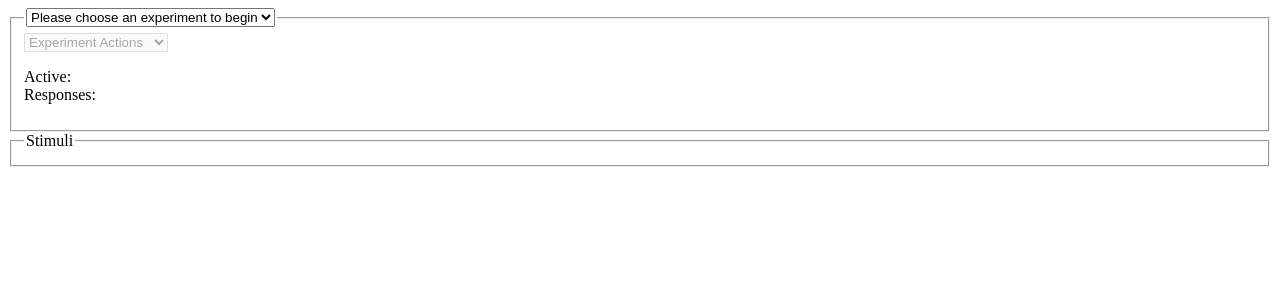
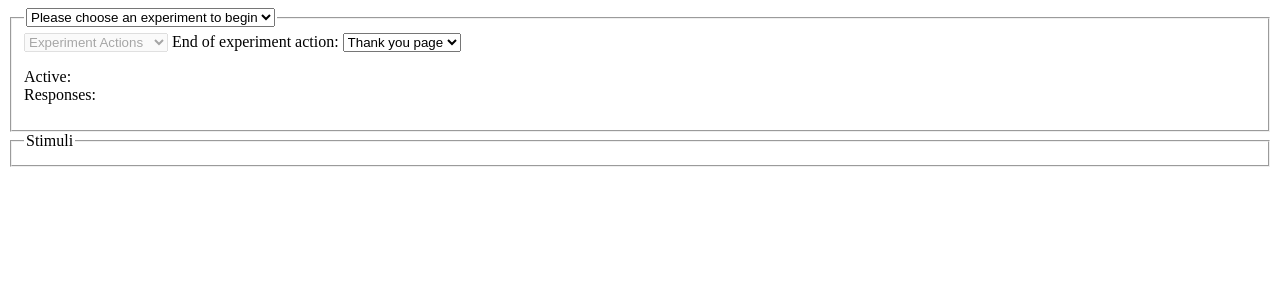
Before and after one commit to stephens2424/Web-IAT, a PHP site: page /stimuliManager.php in a window 1280 px wide. Shown: the top 300 px of the page. Run offline with PHP 8.4, Linux system fonts and the light colour scheme; data comes from the database, SQL or seed files in the repository; some libraries are stand-ins or nearby versions.

Commit message:
added select box to add options to change end of experiment action

```diff
--- a/SQLVersionControl/vc.sql
+++ b/SQLVersionControl/vc.sql
@@ -165,4 +165,4 @@ UNLOCK TABLES;
 /*!40101 SET COLLATION_CONNECTION=@OLD_COLLATION_CONNECTION */;
 /*!40111 SET SQL_NOTES=@OLD_SQL_NOTES */;
 
--- Dump completed on 2011-01-26 22:41:18
+-- Dump completed on 2011-01-27  0:18:47
--- a/stimuliManager.php
+++ b/stimuliManager.php
@@ -575,6 +575,26 @@
             }
         }
       }
+      function handle_end_of_experiment_change() {
+        switch ($('#end_of_experiment_selector').attr('selectedIndex')) {
+          case 0: {
+              $('#end_of_experiment_zone').text("");
+              break;
+          }
+          case 1: {
+              $('#end_of_experiment_zone').text("This option not yet implemented. Will default to Thank You page");
+              break;
+          }
+          case 2: {
+              $('#end_of_experiment_zone').text("This option not yet implemented. Will default to Thank You page");
+              break;
+          }
+          case 3: {
+              $('#end_of_experiment_zone').text("This option not yet implemented. Will default to Thank You page");
+              break;
+          }
+        }
+      }
     </script>
     <style type="text/css">
       .hidden {
@@ -636,6 +656,13 @@
         <option>Rename Experiment</option>
         <option>Delete Experiment</option>
       </select>
+      End of experiment action:
+      <select id="end_of_experiment_selector" onchange="handle_end_of_experiment_change()">
+        <option>Thank you page</option>
+        <option>Link to Qualtrics</option>
+        <option>Upload Page</option>
+        <option>Custom URL</option>
+      </select><span id="end_of_experiment_zone"></span>
       <p>
         Active: <span id="active"></span><br>
         Responses: <span id="responseCount"></span>
```
